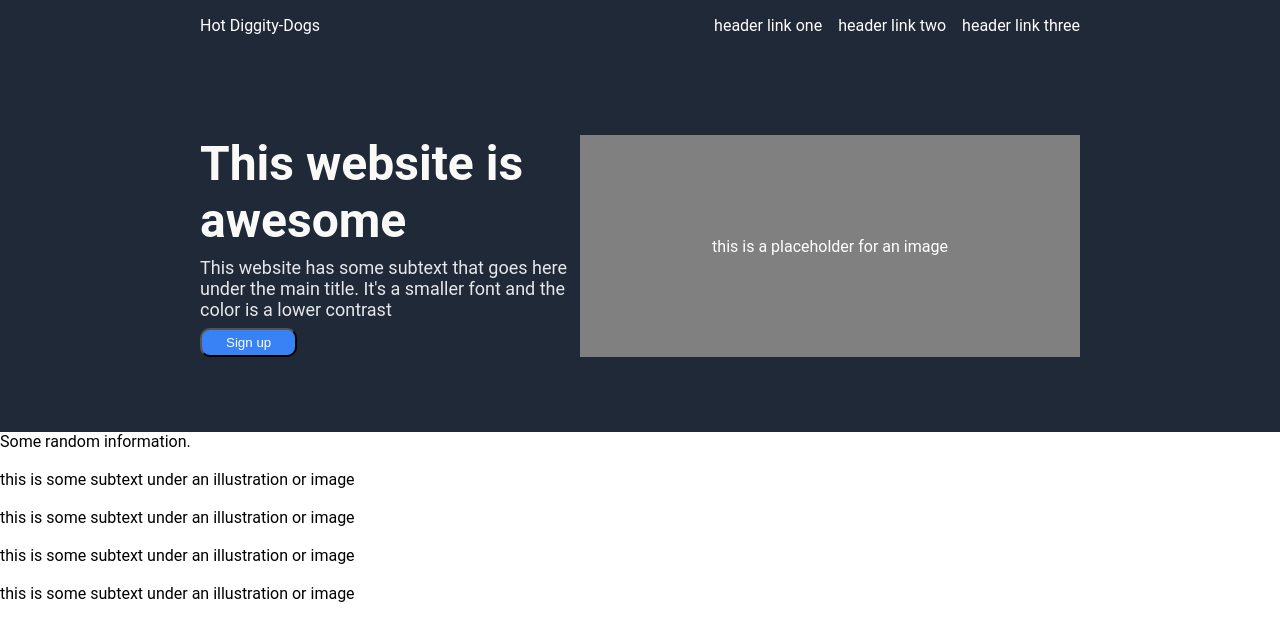
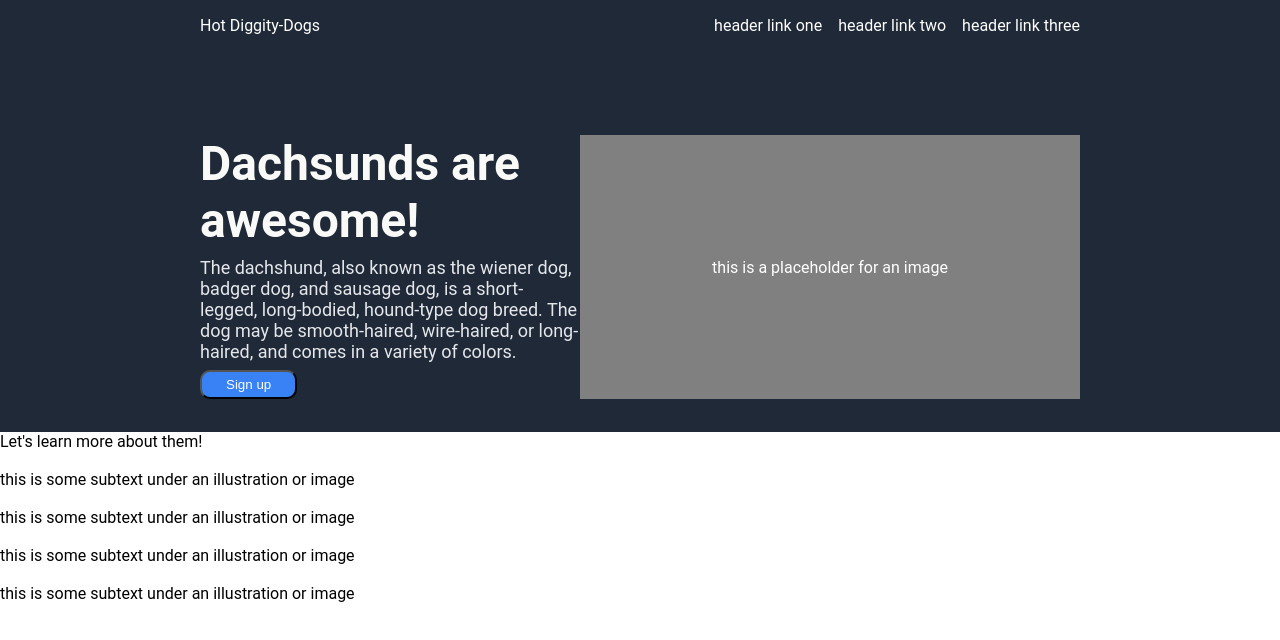
Before and after one commit to JasonJiang1999/Landing-Page-Project, a plain HTML site: page index.html in a window 1280 px wide. Drawn offline with Linux system fonts and the light colour scheme.

Commit message:
Fill in text for hero and title

```diff
--- a/index.html
+++ b/index.html
@@ -21,8 +21,8 @@
         </div>
         <div class="container">
         <div class="hero">
-            <div class="hero-main-text">This website is awesome</div>
-            <div class="hero-description">This website has some subtext that goes here under the main title. It's a smaller font and the color is a lower contrast</div>
+            <div class="hero-main-text">Dachsunds are awesome!</div>
+            <div class="hero-description">The dachshund, also known as the wiener dog, badger dog, and sausage dog, is a short-legged, long-bodied, hound-type dog breed. The dog may be smooth-haired, wire-haired, or long-haired, and comes in a variety of colors.</div>
             <div><button class="button">Sign up</button></div>
         </div>
             <div class="img-placeholder">
@@ -31,7 +31,7 @@
         </div>
     </div>
 
-    <div class="title">Some random information.</div>
+    <div class="title">Let's learn more about them!</div>
     <div class="information-container">
         <div class="info">
             <img src="" alt="">
```
